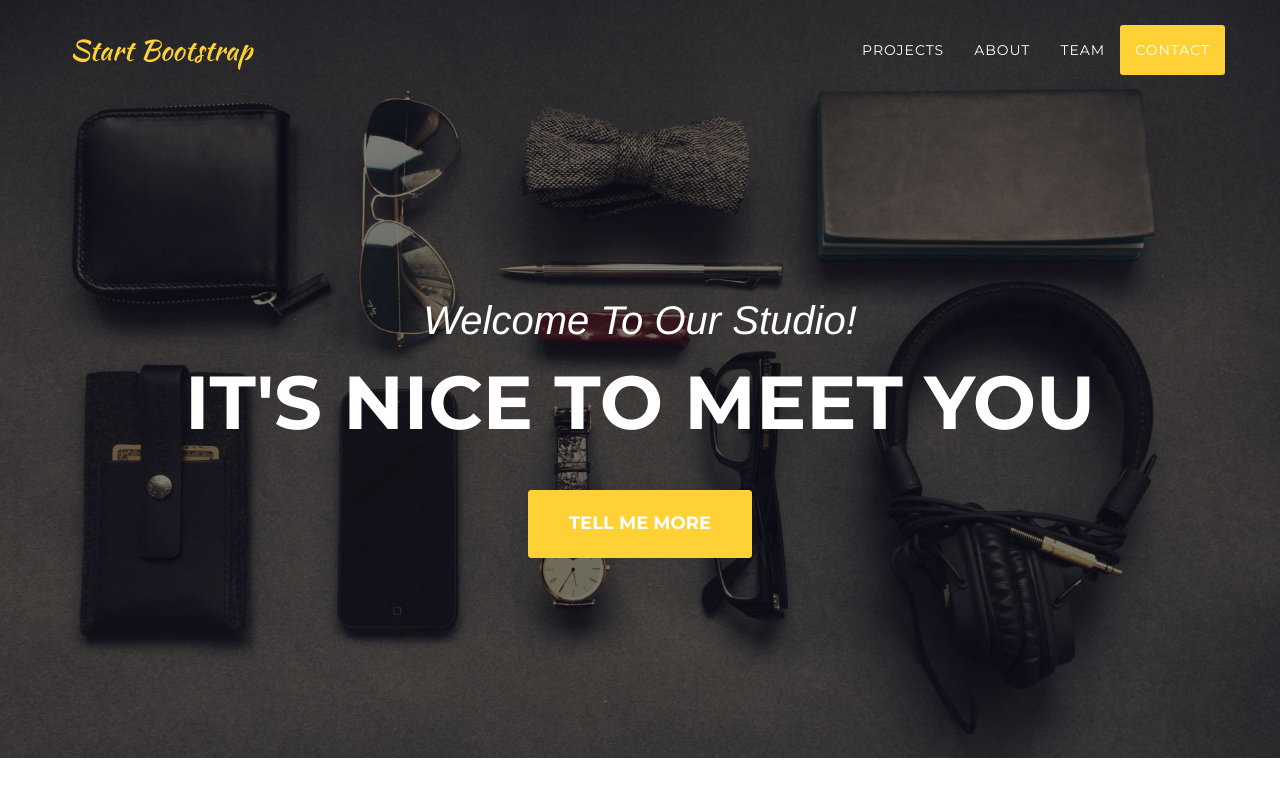
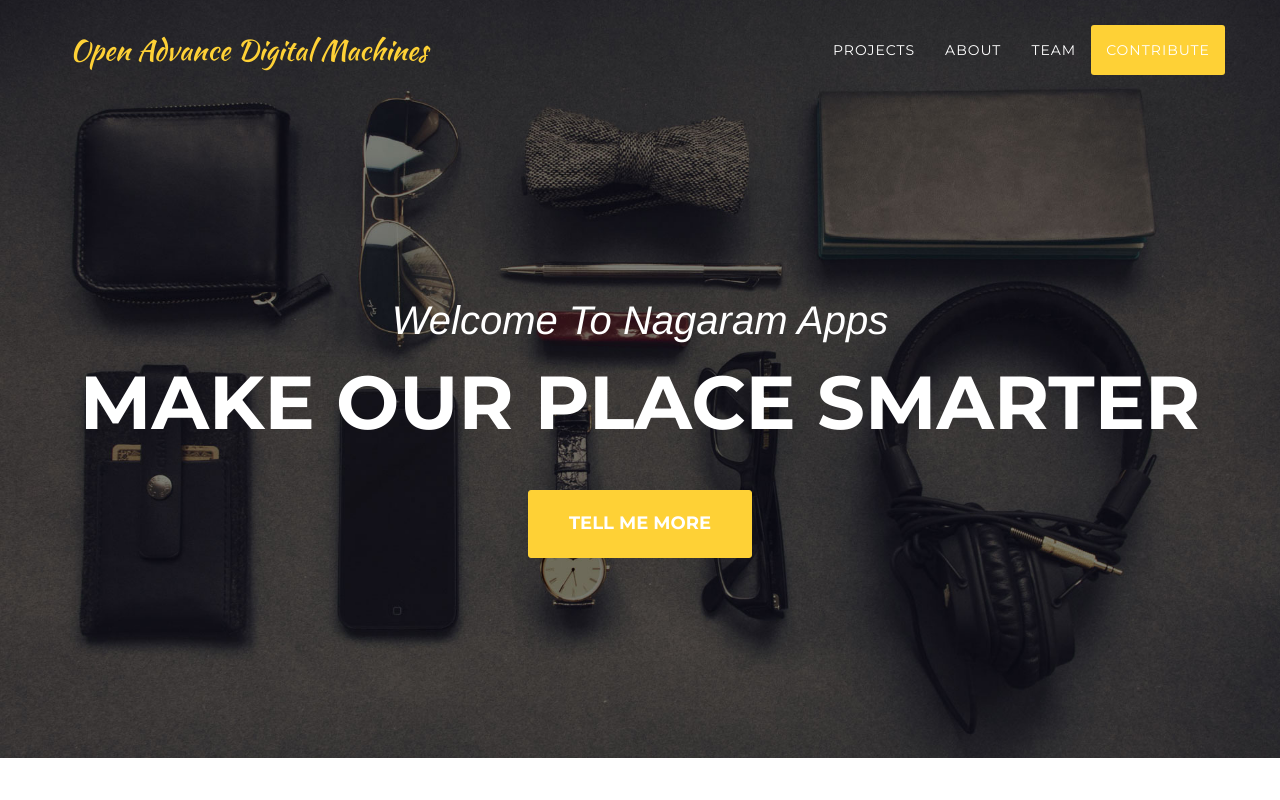
Before and after one commit to openadm/openadm.github.io, a plain HTML site: page nagaram/index.html in a window 1280 px wide. Shown: the top 800 px of the page. Drawn offline with nearby package versions, Linux system fonts and the light colour scheme; a web font is replaced by a local one.

Commit message:
Adding title

```diff
--- a/nagaram/index.html
+++ b/nagaram/index.html
@@ -9,7 +9,7 @@
     <meta name="description" content="">
     <meta name="author" content="">
 
-    <title>Agency - Start Bootstrap Theme</title>
+    <title>Nagaram - Our town</title>
 
     <!-- Bootstrap Core CSS -->
     <link href="css/bootstrap.min.css" rel="stylesheet">
@@ -46,7 +46,7 @@
                     <span class="icon-bar"></span>
                     <span class="icon-bar"></span>
                 </button>
-                <a class="navbar-brand page-scroll" href="#page-top">Start Bootstrap</a>
+                <a class="navbar-brand page-scroll" href="#page-top">Open Advance Digital Machines</a>
             </div>
 
             <!-- Collect the nav links, forms, and other content for toggling -->
@@ -65,7 +65,7 @@
                         <a class="page-scroll" href="#team">Team</a>
                     </li>
                     <li>
-                        <a class="page-scroll" href="#contact">Contact</a>
+                        <a class="page-scroll" href="#contact">Contribute</a>
                     </li>
                 </ul>
             </div>
@@ -78,8 +78,8 @@
     <header>
         <div class="container">
             <div class="intro-text">
-                <div class="intro-lead-in">Welcome To Our Studio!</div>
-                <div class="intro-heading">It's Nice To Meet You</div>
+                <div class="intro-lead-in">Welcome To Nagaram Apps</div>
+                <div class="intro-heading">Make our place smarter</div>
                 <a href="#services" class="page-scroll btn btn-xl">Tell Me More</a>
             </div>
         </div>
@@ -201,7 +201,7 @@
                             </div>
                             <div class="timeline-panel">
                                 <div class="timeline-heading">
-                                    <h4>July 2014</h4>
+                                    <h4>June 2016</h4>
                                     <h4 class="subheading">Phase Two Expansion</h4>
                                 </div>
                                 <div class="timeline-body">
```
